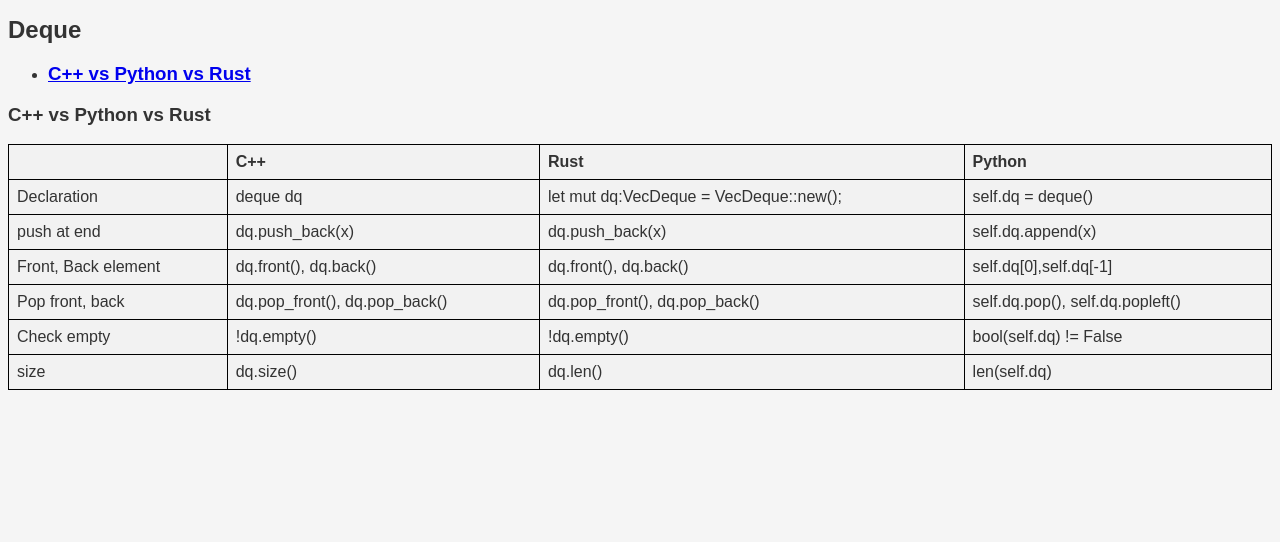
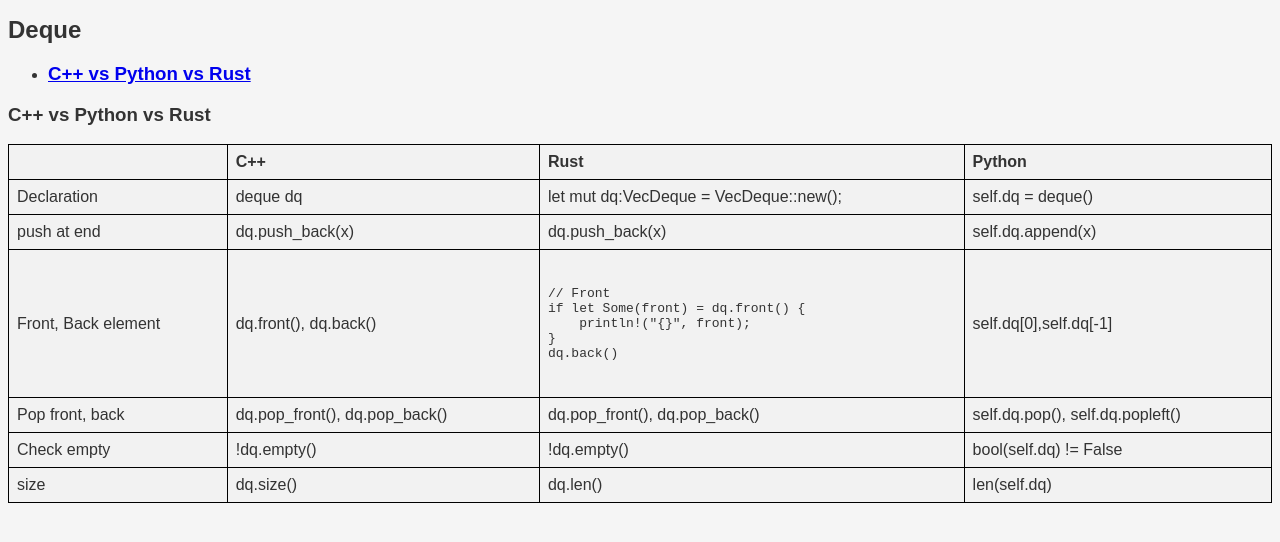
Before and after one commit to code-with-amitk/code-with-amitk.github.io, a Jekyll site: the page docs/Languages/Programming/C++/STL/Containers/Seqeunce_Containers/Deque.html, which Jekyll copies as it is, in a window 1280 px wide. Shown: the top 542 px of the page. Built offline with Jekyll 4.4.1, drawn with Linux system fonts in a browser that asks for light colours.

Commit message:
Update Deque.html

```diff
--- a/docs/Languages/Programming/C++/STL/Containers/Seqeunce_Containers/Deque.html
+++ b/docs/Languages/Programming/C++/STL/Containers/Seqeunce_Containers/Deque.html
@@ -28,24 +28,35 @@
             <td>let mut dq:VecDeque<i32> = VecDeque::new();</td>
             <td>self.dq = deque()</td>
         </tr>
+
         <tr>
             <td>push at end</td>
             <td>dq.push_back(x)</td>
             <td>dq.push_back(x)</td>
             <td>self.dq.append(x)</td>
         </tr>
+
         <tr>
             <td>Front, Back element</td>
             <td>dq.front(), dq.back()</td>
-            <td>dq.front(), dq.back()</td>
+                <td><pre><code class="Rust">
+// Front
+if let Some(front) = dq.front() {
+    println!("{}", front);
+}
+dq.back()
+                </code></pre>
+            </td>
             <td>self.dq[0],self.dq[-1]</td>
         </tr>
+
         <tr>
             <td>Pop front, back</td>
             <td>dq.pop_front(), dq.pop_back()</td>
             <td>dq.pop_front(), dq.pop_back()</td>
             <td>self.dq.pop(), self.dq.popleft()</td>
         </tr>
+
         <tr>
             <td>Check empty</td>
             <td>!dq.empty()</td>
```
